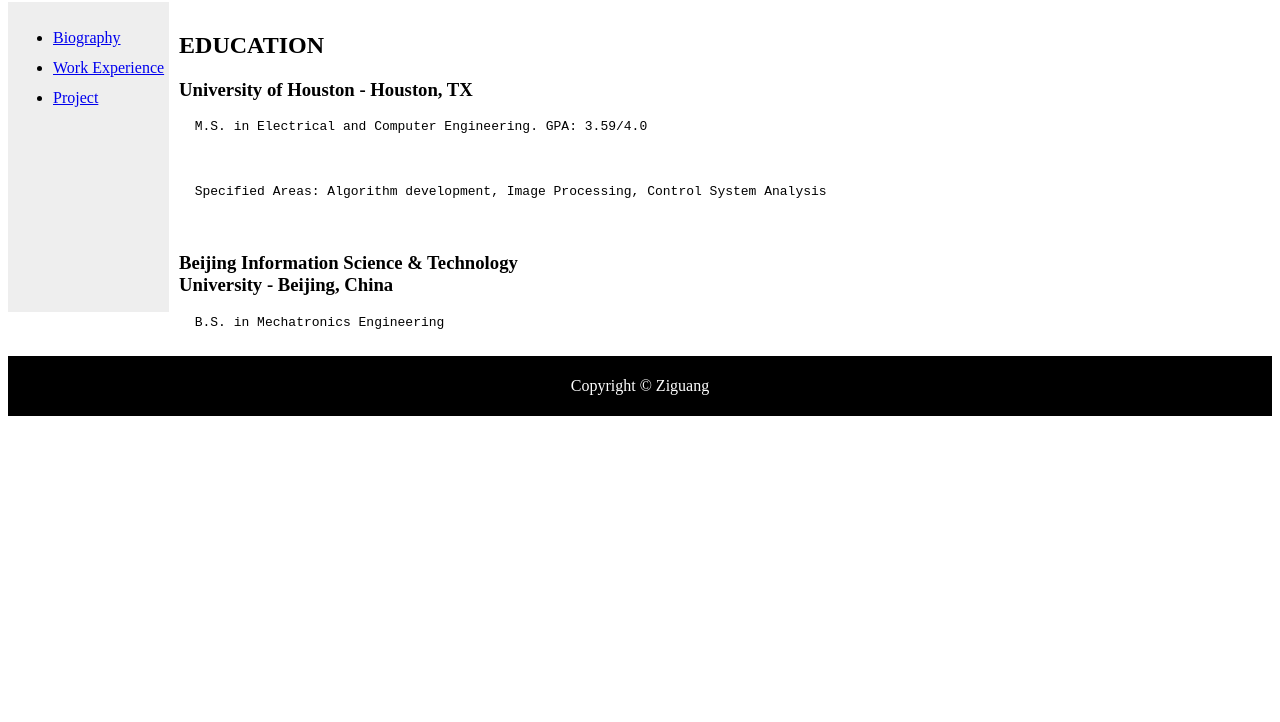
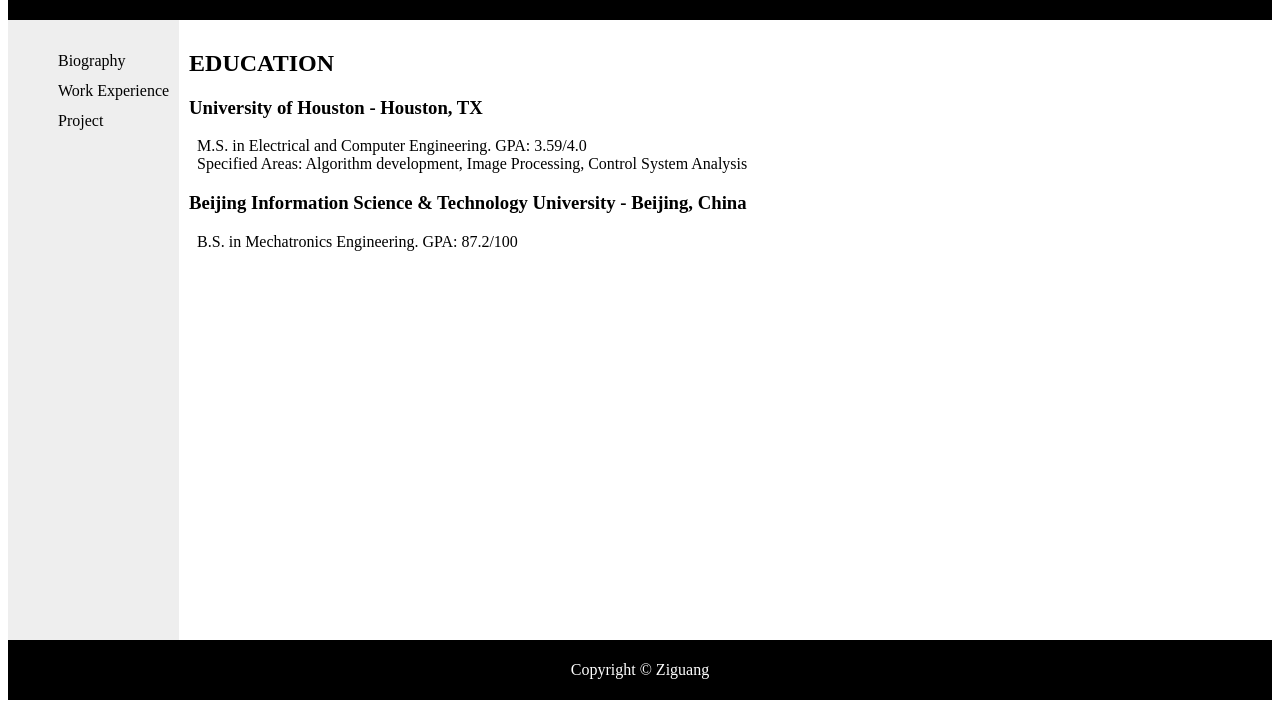
Before and after one commit to ziguangxu/ziguang.github.io, a plain HTML site: page index.html in a window 1280 px wide. Shown: the part 78-800 px from the top of the page. Drawn offline with Linux system fonts and the light colour scheme.

Commit message:
Modified biography part

```diff
--- a/CSS/main.css
+++ b/CSS/main.css
@@ -1,4 +1,4 @@
-<style>
+
 #header {
 	background-color: black;
 	color: white;
@@ -8,13 +8,31 @@
 #nav {
 	line-height: 30px;
 	background-color: #eeeeee;
-	height: 300px;
-	width: 100;
+	height: 600px;
+	width: 300;
 	float: left;
-	padding: 5px;
+	padding: 10px;
+}
+ul {
+	list-style-type: none;
+}
+a:link {
+	color: black;
+	text-decoration: none;
+}
+a:visited {
+	color: blue;
+	text-decoration: none;
+}
+a:active {
+	color: red;
+	text-decoration: underline;
+}
+a:hover {
+	color: orange;
+	text-decoration: underline;
 }
 #section {
-	width: 350px;
 	float: left;
 	padding: 10px;
 }
@@ -25,4 +43,3 @@
 	text-align: center;
 	padding: 5px
 }
-</style>
--- a/index.html
+++ b/index.html
@@ -3,7 +3,7 @@
 	<head>
 		<meta charset="UTF-8">
 		<title>Ziguang Xu</title>
-		<link href="CSS/main.css" rel="stylesheet">
+		<link rel="stylesheet" type="text/css" href="CSS/main.css">
 	</head>
 	<body>
 		<div id="header">
@@ -19,10 +19,12 @@
 		<div id="section">
 			<h2>EDUCATION</h2>
 			<h3>University of Houston - Houston, TX</h3>
-			<p><pre>  M.S. in Electrical and Computer Engineering. GPA: 3.59/4.0</pre></p><br>
-			<p><pre>  Specified Areas: Algorithm development, Image Processing, Control System Analysis</pre></p><br>
+			<p>
+			&nbsp;&nbsp;M.S. in Electrical and Computer Engineering. GPA: 3.59/4.0 <br>
+			&nbsp;&nbsp;Specified Areas: Algorithm development, Image Processing, Control System Analysis
+			</p>
 			<h3>Beijing Information Science &amp; Technology University - Beijing, China</h3>
-			<p><pre>  B.S. in Mechatronics Engineering</pre></p>
+			<p>&nbsp;&nbsp;B.S. in Mechatronics Engineering. GPA: 87.2/100</p>
 		</div>
 		<div id="footer">
 			<p>Copyright &copy; Ziguang</p>
```
Also changed, not shown: 1 other file.
